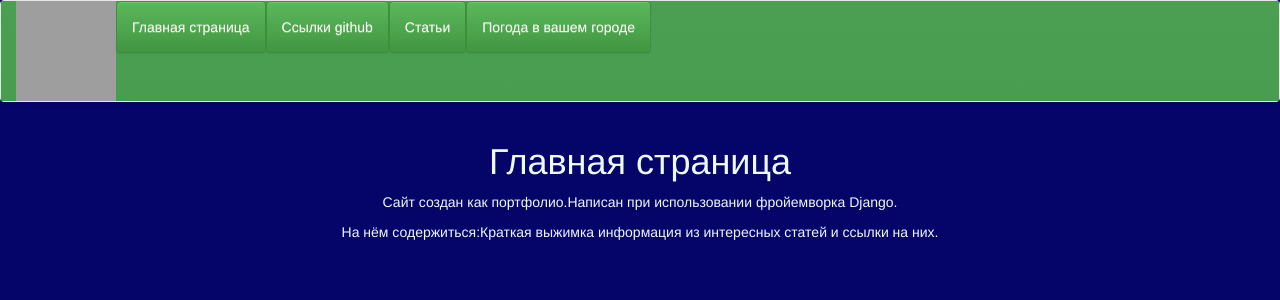
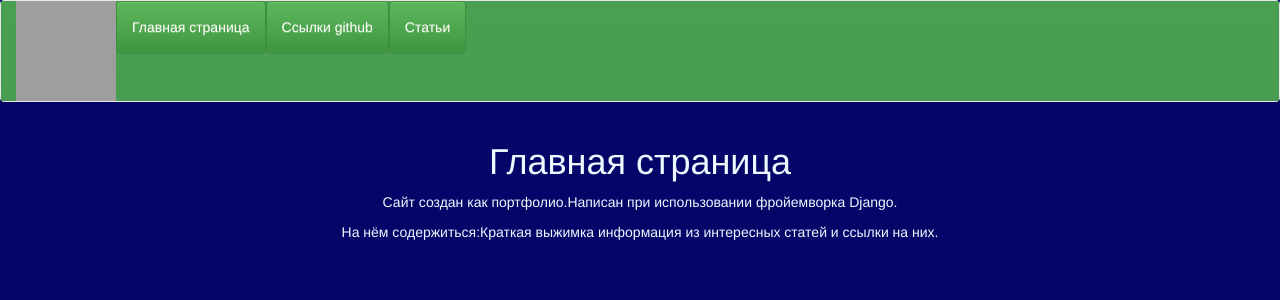
Before and after one commit to richard-tanakov/MySite, a Django app: page / in a window 1280 px wide. Shown: the top 300 px of the page. Run offline with Django 5.2, Linux system fonts and the light colour scheme; some libraries are stand-ins or nearby versions; grey boxes are pictures that could not be loaded.

Commit message:
перед прописанием форм и url с моделями погоды.

```diff
--- a/MySiteD/main/templates/main/base.html
+++ b/MySiteD/main/templates/main/base.html
@@ -32,8 +32,6 @@
                     <li><a href="{%url 'home' %}" type='button' class="btn btn-success">Главная страница</a></li>
                     <li><a href="{% url 'git'%}" type='button' class="btn btn-success">Ссылки github</a></li>
                     <li><a href="{% url 'new_home'%}" type='button' class="btn btn-success">Статьи</a></li>
-                    <li><a href="{% url 'weather_forecast'%}" type='button' class="btn btn-success">Погода в вашем
-                            городе</a></li>
 
 
                 </ul>
```
